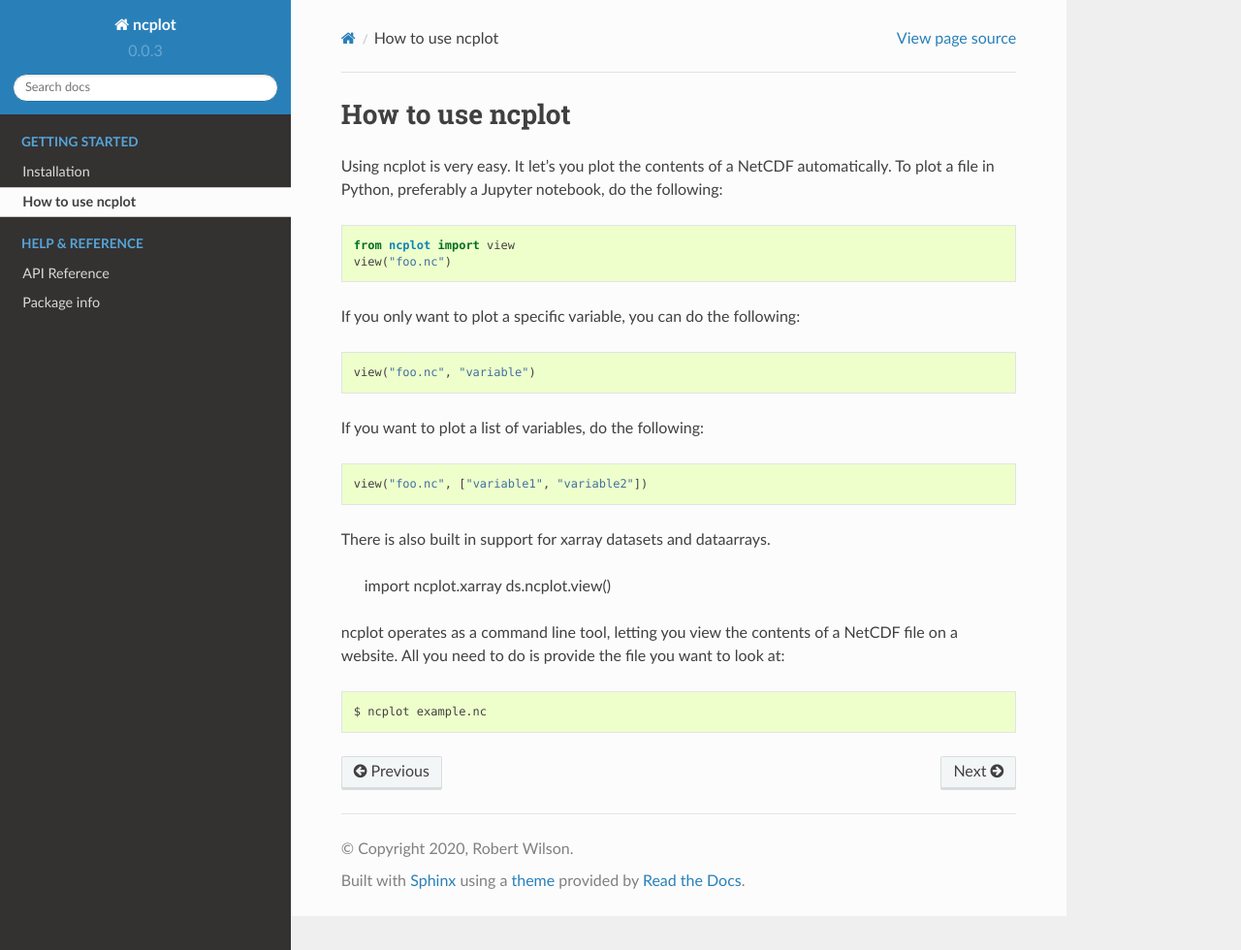
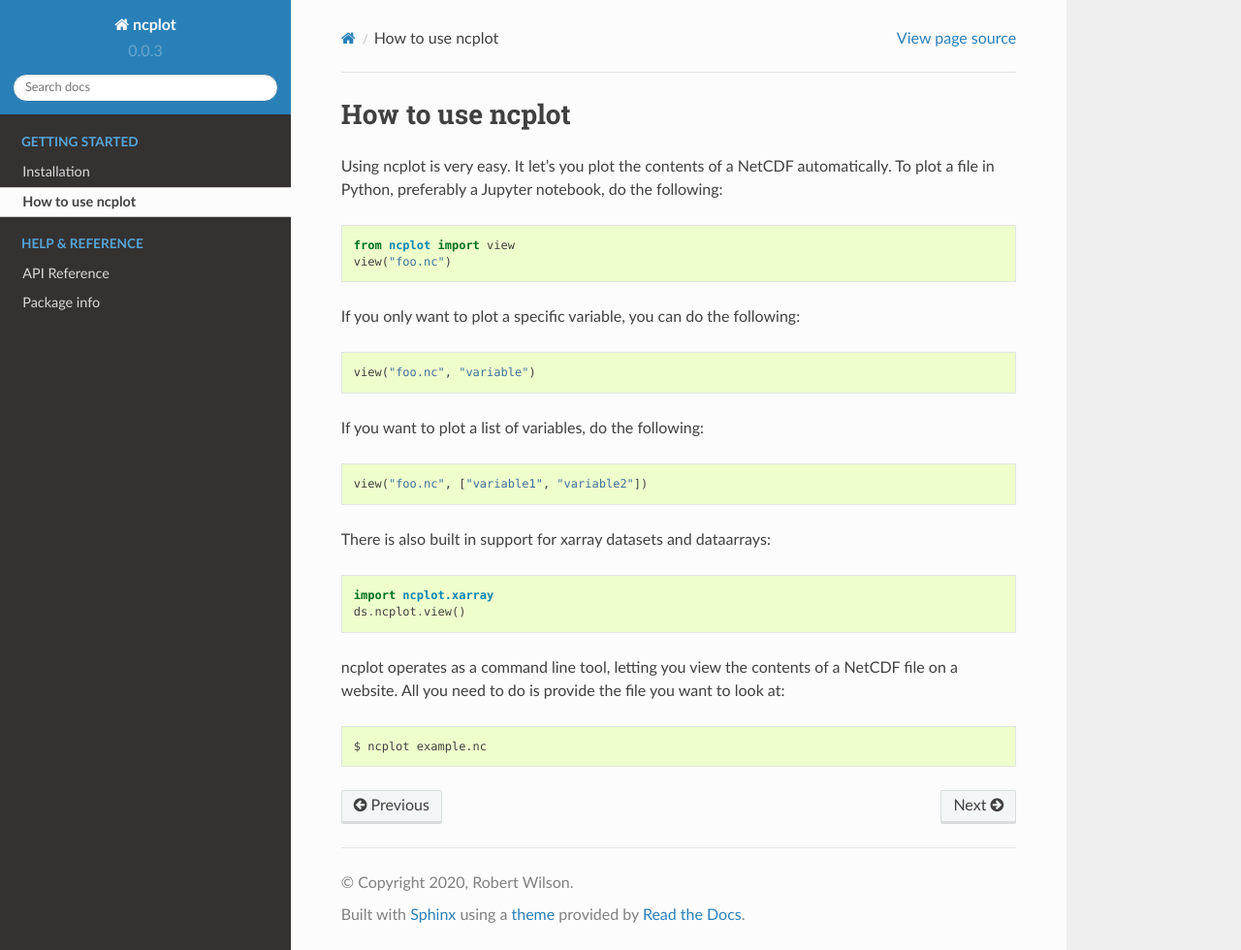
Before and after one commit to pmlmodelling/ncplot, a Sphinx documentation site: the page built from docs/source/howto.rst, in a window 1280 px wide and 980 px high. Shown: the whole window at 97% size. Built offline with Sphinx 7.4.7 and the Read the Docs theme 2.0.0, drawn with Linux system fonts in a browser that asks for light colours.

```diff
--- a/docs/source/howto.rst
+++ b/docs/source/howto.rst
@@ -14,7 +14,7 @@ If you want to plot a list of variables, do the following::
 
     view("foo.nc", ["variable1", "variable2"])
 
-There is also built in support for xarray datasets and dataarrays.
+There is also built in support for xarray datasets and dataarrays::
 
     import ncplot.xarray
     ds.ncplot.view()
```
